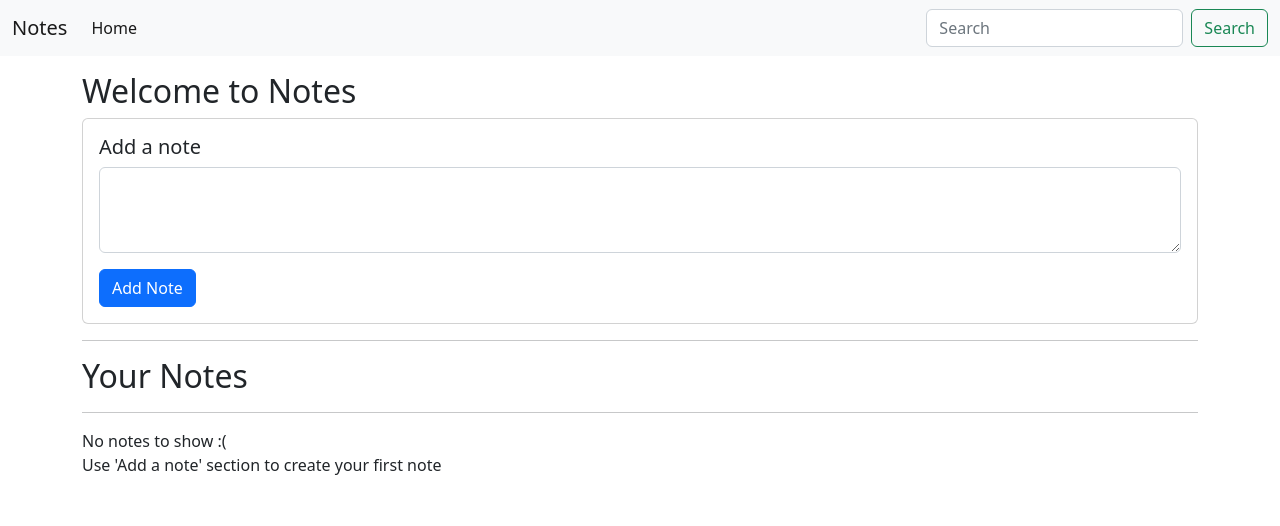
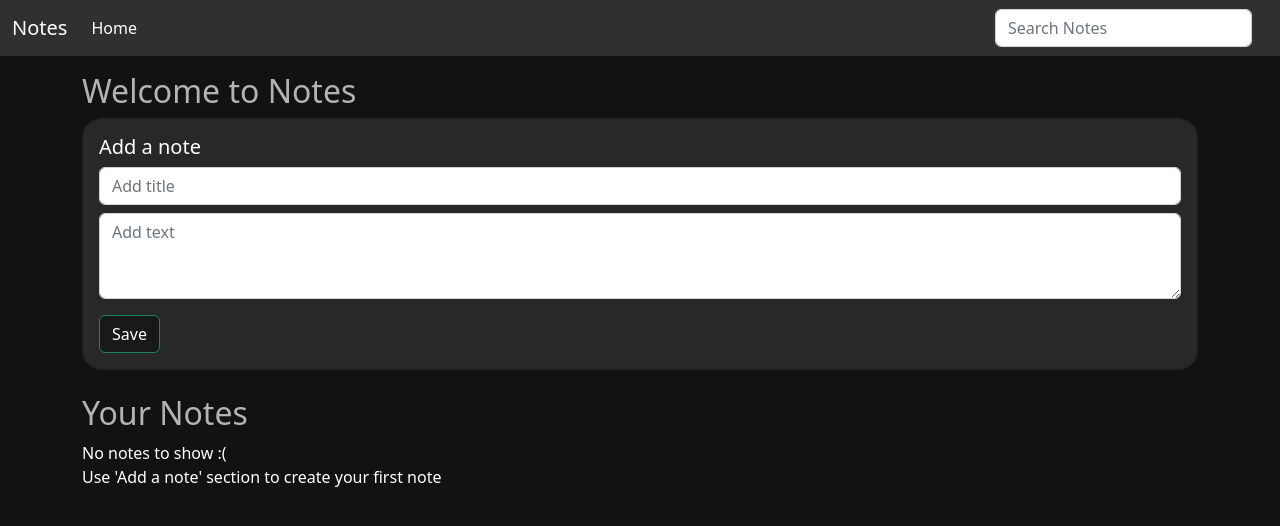
Before and after one commit to meets45/NotesInJS, a plain HTML site: page JS/index.html in a window 1280 px wide. Drawn offline with nearby package versions, Linux system fonts and the light colour scheme.

Commit message:
Changed UI Color Scheme

```diff
--- a/JS/app.js
+++ b/JS/app.js
@@ -6,16 +6,27 @@ if (notes == null) {
 } else {
   notesObj = JSON.parse(notes);
 }
-
 showNotes();
+let addTitle = document.getElementById("addTitle");
 let addTxt = document.getElementById("addTxt");
 let addBtn = document.getElementById("addBtn");
+
 addBtn.addEventListener("click", function (e) {
-  if (addTxt.value != 0) {
-    notesObj.push(addTxt.value);
+  if (addTxt.value.length != 0) {
+    if (addTitle.value.length != 0) {
+      combined = Array(addTitle.value, addTxt.value);
+      notesObj.push(combined);
+      localStorage.setItem("notes", JSON.stringify(notesObj));
+      addTitle.value = "";
+      addTxt.value = "";
+      showNotes();
+    } else {
+      combined = Array(addTxt.value);
+      notesObj.push(combined);
       localStorage.setItem("notes", JSON.stringify(notesObj));
       addTxt.value = "";
       showNotes();
+    }
   } else {
     alert("Enter some text first!");
   }
@@ -25,15 +36,29 @@ addBtn.addEventListener("click", function (e) {
 function showNotes() {
   let html = "";
   notesObj.forEach(function (element, index) {
+    if (element.length == 2) {
       html += `
-    <div class="noteCard mx-2 my-2 card" style="width: 18rem">
+        <div class="noteCard mx-2 my-2 card" style="background-color: #282828; width: 18rem">
               <div class="card-body">
-            <h5 class="card-title">Note ${index + 1}</h5>
-            <p class="card-text">${element}</p>
-            <button id=${index} onclick="deleteNote(this.id)" class="btn btn-primary">Delete Note</button>
+                <h5 class="card-title" style="color: #b1b1b1">${element[0]}</h5>
+                <p class="card-text">${element[1]}</p>
+                <button id=${index} onclick="deleteNote(this.id)" class="btn btn-danger">Delete</button>
               </div>
             </div>
         `;
+    } else {
+      html += `
+        <div class="noteCard mx-2 my-2 card" style="background-color: #282828; width: 18rem">
+              <div class="card-body">
+                <h5 class="card-title" style="color: #b1b1b1">Note ${
+                  index + 1
+                }</h5>
+                <p class="card-text">${element[0]}</p>
+                <button id=${index} onclick="deleteNote(this.id)" class="btn btn-danger">Delete</button>
+              </div>
+            </div>
+        `;
+    }
   });
   let notesElm = document.getElementById("notes");
   if (notesObj.length != 0) {
@@ -57,8 +82,12 @@ search.addEventListener("input", function () {
   let inputVal = search.value.toLowerCase();
   let noteCards = document.getElementsByClassName("noteCard");
   Array.from(noteCards).forEach(function (element) {
+    let titleText = element.getElementsByTagName("h5")[0].innerText;
     let cardtxt = element.getElementsByTagName("p")[0].innerText;
-    if (cardtxt.toLowerCase().includes(inputVal)) {
+    if (
+      cardtxt.toLowerCase().includes(inputVal) ||
+      titleText.toLowerCase().includes(inputVal)
+    ) {
       element.style.display = "block";
     } else {
       element.style.display = "none";
--- a/JS/index.html
+++ b/JS/index.html
@@ -6,21 +6,38 @@
     <meta name="viewport" content="width=device-width, initial-scale=1.0" />
     <title>Document</title>
     <!-- CSS only -->
+
     <link
       href="https://cdn.jsdelivr.net/npm/bootstrap@5.2.0-beta1/dist/css/bootstrap.min.css"
       rel="stylesheet"
       integrity="sha384-0evHe/X+R7YkIZDRvuzKMRqM+OrBnVFBL6DOitfPri4tjfHxaWutUpFmBp4vmVor"
       crossorigin="anonymous"
     />
+    <style>
+      body {
+        background-color: #121212;
+      }
+      * {
+        color: #ffffff;
+      }
+    </style>
   </head>
   <body>
+    <noscript>You need to enable JavaScript to run this App</noscript>
+    <script
+      src="https://kit.fontawesome.com/f7aeae9224.js"
+      crossorigin="anonymous"
+    ></script>
     <!-- JavaScript Bundle with Popper -->
     <script
       src="https://cdn.jsdelivr.net/npm/bootstrap@5.2.0-beta1/dist/js/bootstrap.bundle.min.js"
       integrity="sha384-pprn3073KE6tl6bjs2QrFaJGz5/SUsLqktiwsUTF55Jfv3qYSDhgCecCxMW52nD2"
       crossorigin="anonymous"
     ></script>
-    <nav class="navbar navbar-expand-lg bg-light">
+    <nav
+      class="navbar navbar-expand-lg navbar-dark"
+      style="background-color: #303030"
+    >
       <div class="container-fluid">
         <a class="navbar-brand" href="#">Notes</a>
         <button
@@ -40,36 +57,49 @@
               <a class="nav-link active" aria-current="page" href="#">Home</a>
             </li>
           </ul>
-          <form class="d-flex" role="search">
+          <form class="mx-2 d-flex" role="search">
             <input
               class="form-control me-2"
               type="search"
-              placeholder="Search"
+              placeholder="Search Notes"
               aria-label="Search"
               id="searchTxt"
             />
-            <button class="btn btn-outline-success" type="submit">
-              Search
-            </button>
           </form>
         </div>
       </div>
     </nav>
     <div class="container my-3">
-      <h2>Welcome to Notes</h2>
-      <div class="card">
+      <h2 style="color: #b3b3b3">Welcome to Notes</h2>
+      <div class="card" style="border-radius: 20px; background-color: #282828">
         <div class="card-body">
           <h5 class="card-title">Add a note</h5>
           <div class="mb-3">
-            <textarea class="form-control" id="addTxt" rows="3"></textarea>
+            <input
+              class="form-control my-2"
+              type="text"
+              id="addTitle"
+              placeholder="Add title"
+            />
+            <textarea
+              class="form-control"
+              id="addTxt"
+              rows="3"
+              placeholder="Add text"
+            ></textarea>
           </div>
-          <button class="btn btn-primary" id="addBtn">Add Note</button>
+          <button
+            class="btn btn-success"
+            id="addBtn"
+            style="background-color: #18191a"
+          >
+            Save
+          </button>
         </div>
       </div>
-      <hr />
-      <h2>Your Notes</h2>
-      <hr />
-      <div id="notes" class="row container-fluid"></div>
+      <br />
+      <h2 style="color: #b3b3b3">Your Notes</h2>
+      <div id="notes" class="row container"></div>
     </div>
 
     <!-- main script -->
```
Lines whose indentation alone changed are shown as unchanged.
